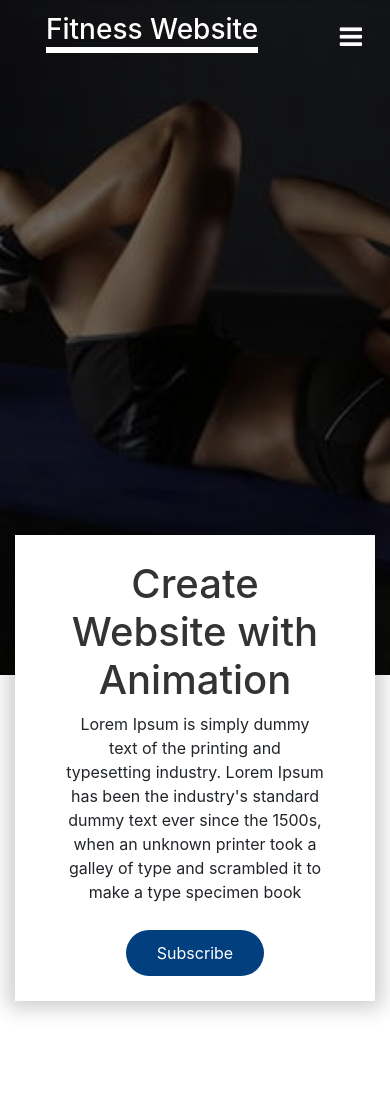
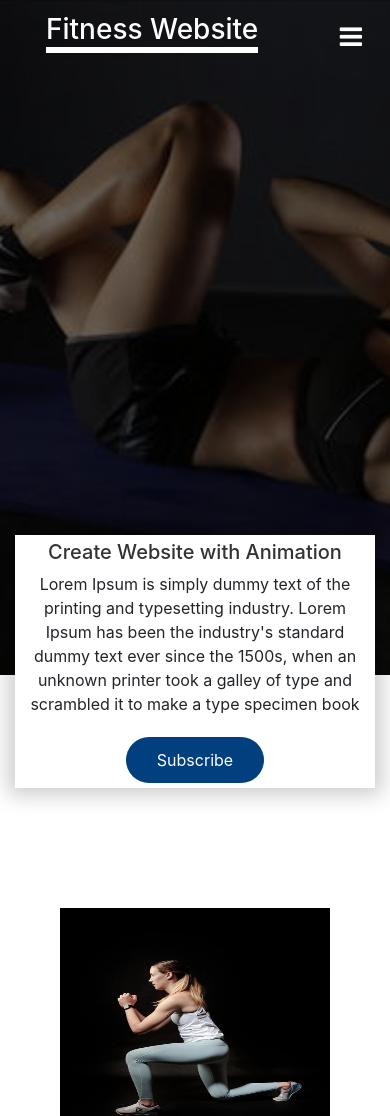
Before and after one commit to monika163/fitness-website.github.io, a plain HTML site: page index.html in a window 390 px wide. Shown: the top 1116 px of the page. Drawn offline with nearby package versions, Linux system fonts and the light colour scheme.

Commit message:
changes1

```diff
--- a/style.css
+++ b/style.css
@@ -29,13 +29,14 @@ font-size:26px;
 }
 /****-welllcome text here***/
 .welcome{
-padding: 50px 100px;
+padding: 20px 100px;
 margin-top: -140px;
 background-color: #fff;
 box-shadow: 0 0 20px 7px rgba(0,0,0,0.2);
 }
 .welcome h1{
 color: #333;
+font-size: 40px;
 }
 .welcome .home-btn{
 margin-top: 10px;
@@ -68,7 +69,6 @@ height: 270px;
 background-color:#efefef ;
 padding-top: 80px;
 padding-bottom: 80px;
-
 }
 #services .col-md-4{
 padding: 20px;
@@ -137,14 +137,12 @@ margin-top: -40px;
 border: 5px solid #fff;
 margin-bottom:30px: ;
 }
-
 #testimonials .review{
 font-size: 16px;
 padding: 10px 10px 10px 30px;
 border-radius: 10px;
 box-shadow: 0px 0px 20px 1px rgba(0,0,0,0.2);
 }
-
 .review .fa-twitter{
 color: #013f7e;
 }
@@ -197,7 +195,6 @@ background: transparent
 background-image: linear-gradient(to right,#1c03b5,#5c8bef);
 border-radius: 30px;
 }
-
 .subscribe .input-group-text{
 background: transparent;
 border: none;
@@ -211,7 +208,6 @@ background: transparent
 .subscribe .btn:focus{
 box-shadow: none;
 }
-
 /*----foter-------**/
 #footer{
 margin-top: 30px;
@@ -256,7 +252,10 @@ font-size: 15px;
 /**media query**/
 @media(max-width:768px){
 .welcome{
-padding: 25px 50px;
+padding: 12px 50px;
+}
+.welcome h1{
+font-size: 30px;
 }
 .feature-box{
 margin-top: 10px;
@@ -281,6 +280,15 @@ padding-left:10px ;
 }
 /********468*/
 @media(max-width:468px){
+.welcome{
+padding: 5px 10px;
+}
+.welcome h1{
+font-size: 20px;
+}
 #testimonials .col-md-4{
 padding: 20px 30px;
 }
+.welcome .home-btn{
+margin-top: 5px;
+}
```
Also changed, not shown: index.html (+0 -4 lines). Lines whose indentation alone changed are shown as unchanged.
